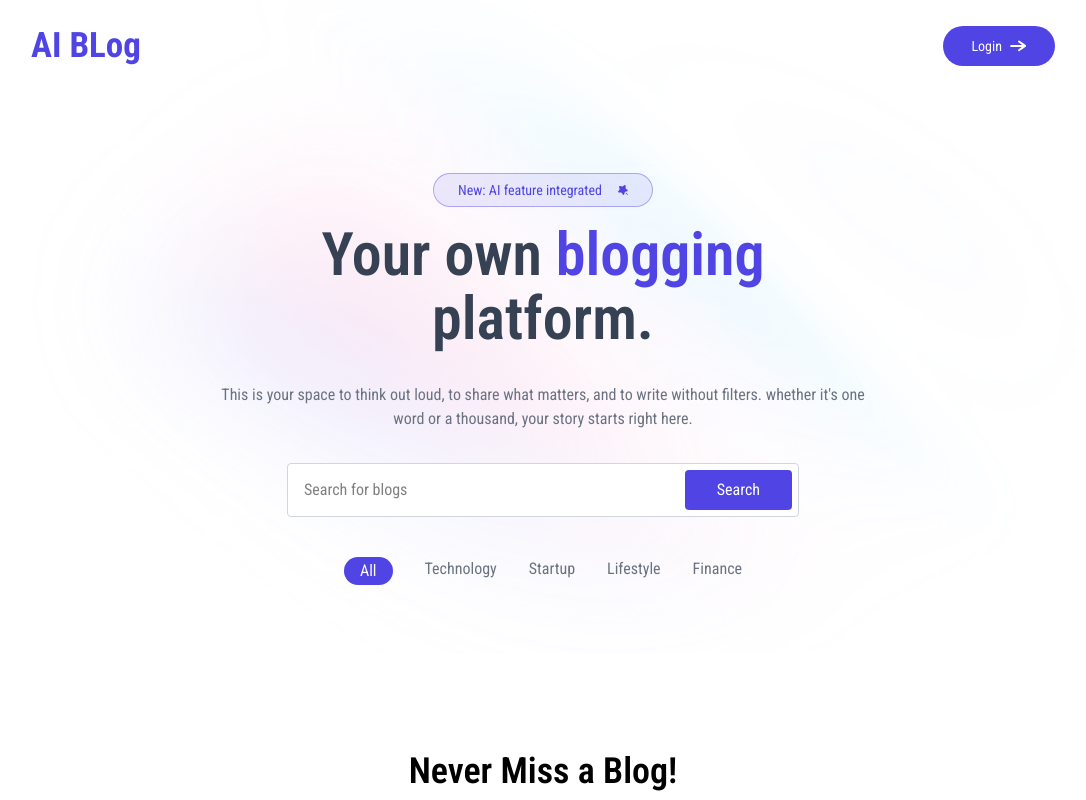
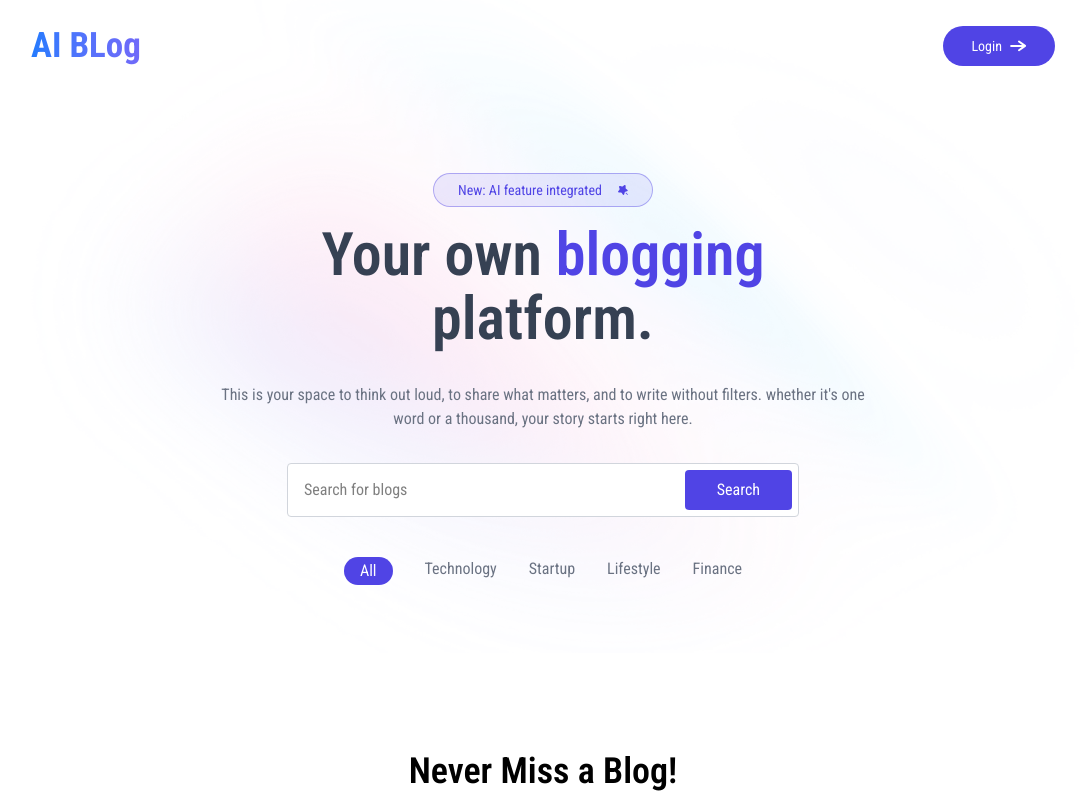
Before and after one commit to ngmeldin-adam/AI_Blog, a React (Vite) app in the folder frontend/: page / in a window 1280 px wide. Shown: the top 800 px of the page, without its empty margins (97-1183 px from the left). Built offline with nearby package versions, Linux system fonts and the light colour scheme; no server answers.

Commit message:
Update Navbar.jsx

```diff
--- a/frontend/src/components/Navbar.jsx
+++ b/frontend/src/components/Navbar.jsx
@@ -7,7 +7,8 @@ const Navbar = () =>{
         <div className="flex justify-between items-center py-5 mx-8 sm:mx-20
         xl:mx-32">
             {/* <img onClick={()=>navigate("/")} src={assets.logo} alt="logo" className="w-32 sm:w-44 cursor-pointer" /> */}
-            <h1 className="w-32 sm:w-44 cursor-pointer sm:text-[px] text-[35px] font-bold   text-primary" onClick={()=> navigate("/")}>AI BLog </h1>
+            <h1 className="w-32 sm:w-44 cursor-pointer sm:text-[px] text-[35px] font-bold
+                text-primary bg-gradient-to-r from-[#217bfe] to-[#8B5CF6] bg-clip-text text-transparent" onClick={()=> navigate("/")}>AI BLog </h1>
             <button onClick={()=>navigate("/admin ")}  className="flex items-center gap-2 rounded-full text-sm
             cursor-pointer bg-primary text-white px-7 py-2.5">{token ? "Dashboard" : "Login"}
                 <img src={assets.arrow} alt="" />
```
